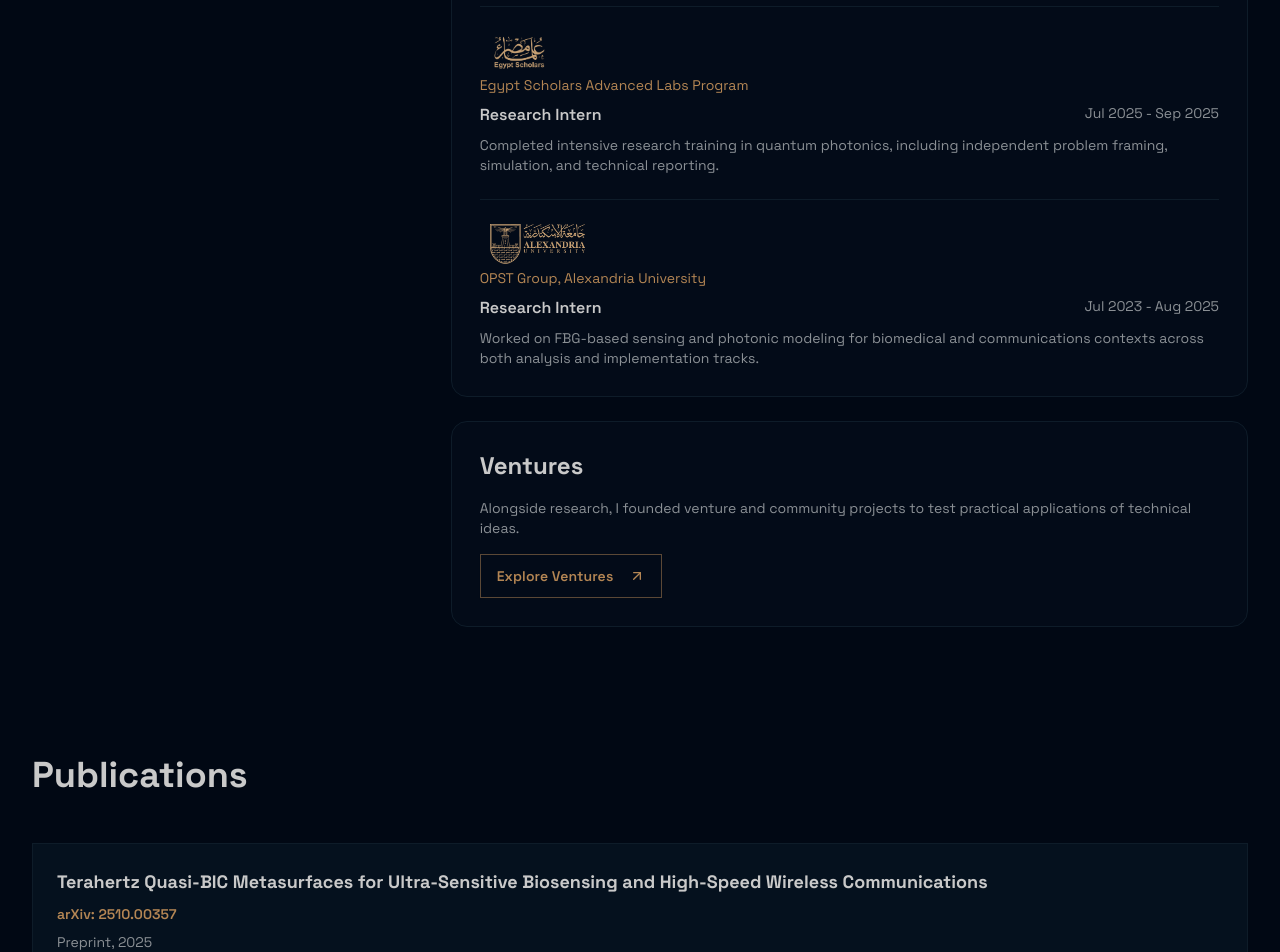
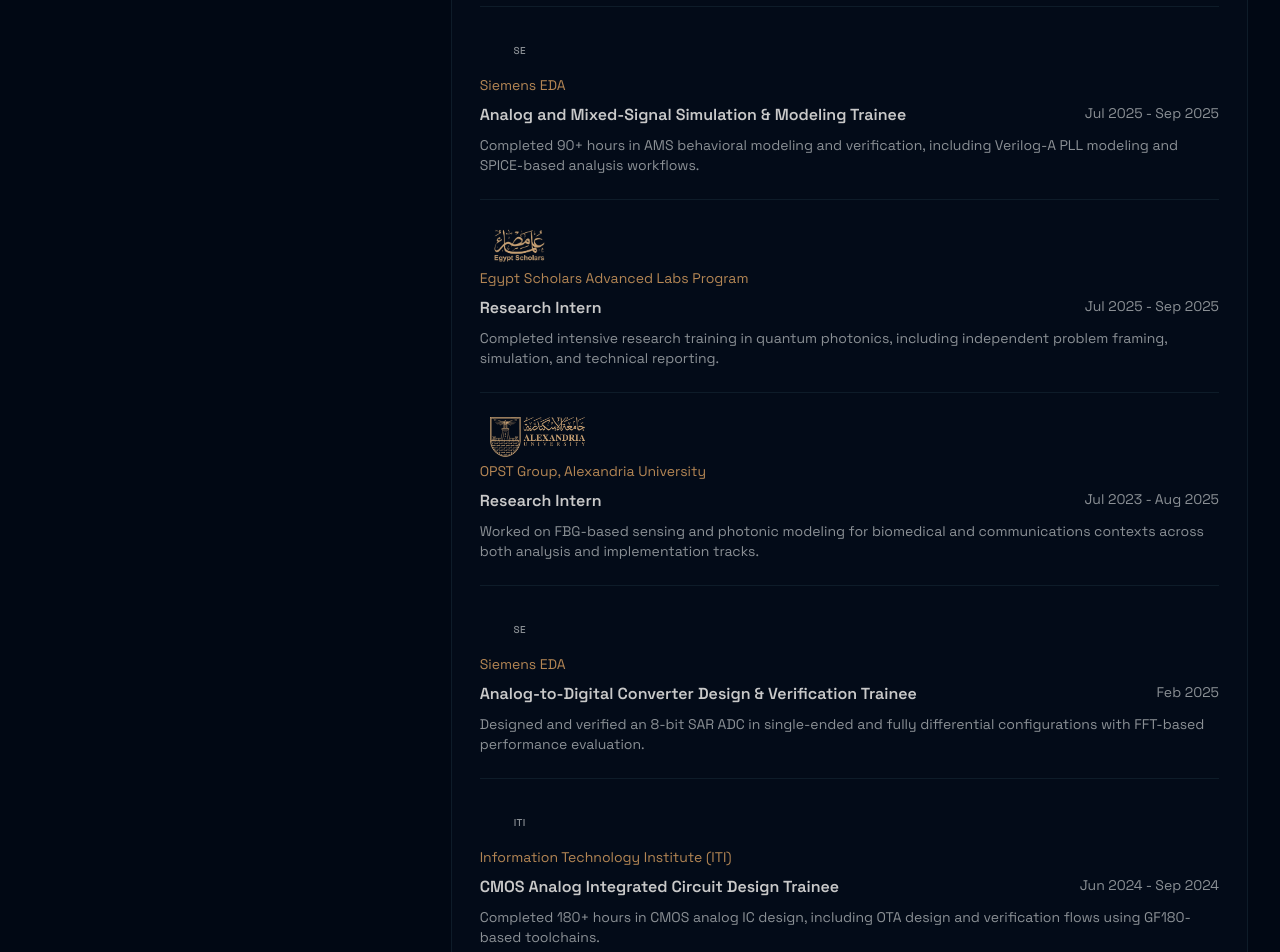
Before and after one commit to iabdul-aal/iabdul-aal.github.io, a Next.js app: page /about in a window 1280 px wide. Shown: the part 1320-2272 px from the top of the page. Built offline with nearby package versions, Linux system fonts and the light colour scheme.

Commit message:
Add Siemens EDA and ITI internships to About experience

```diff
--- a/app/about/page.tsx
+++ b/app/about/page.tsx
@@ -300,6 +300,13 @@ export default async function AboutPage() {
         "Contributing to optimization-driven integrated quantum photonics workflows with emphasis on model reliability and practical design iteration.",
     },
     {
+      role: "Analog and Mixed-Signal Simulation & Modeling Trainee",
+      org: "Siemens EDA",
+      period: "Jul 2025 - Sep 2025",
+      summary:
+        "Completed 90+ hours in AMS behavioral modeling and verification, including Verilog-A PLL modeling and SPICE-based analysis workflows.",
+    },
+    {
       role: "Research Intern",
       org: "Egypt Scholars Advanced Labs Program",
       period: "Jul 2025 - Sep 2025",
@@ -312,6 +319,20 @@ export default async function AboutPage() {
       period: "Jul 2023 - Aug 2025",
       summary:
         "Worked on FBG-based sensing and photonic modeling for biomedical and communications contexts across both analysis and implementation tracks.",
+    },
+    {
+      role: "Analog-to-Digital Converter Design & Verification Trainee",
+      org: "Siemens EDA",
+      period: "Feb 2025",
+      summary:
+        "Designed and verified an 8-bit SAR ADC in single-ended and fully differential configurations with FFT-based performance evaluation.",
+    },
+    {
+      role: "CMOS Analog Integrated Circuit Design Trainee",
+      org: "Information Technology Institute (ITI)",
+      period: "Jun 2024 - Sep 2024",
+      summary:
+        "Completed 180+ hours in CMOS analog IC design, including OTA design and verification flows using GF180-based toolchains.",
     },
   ]
 
```
